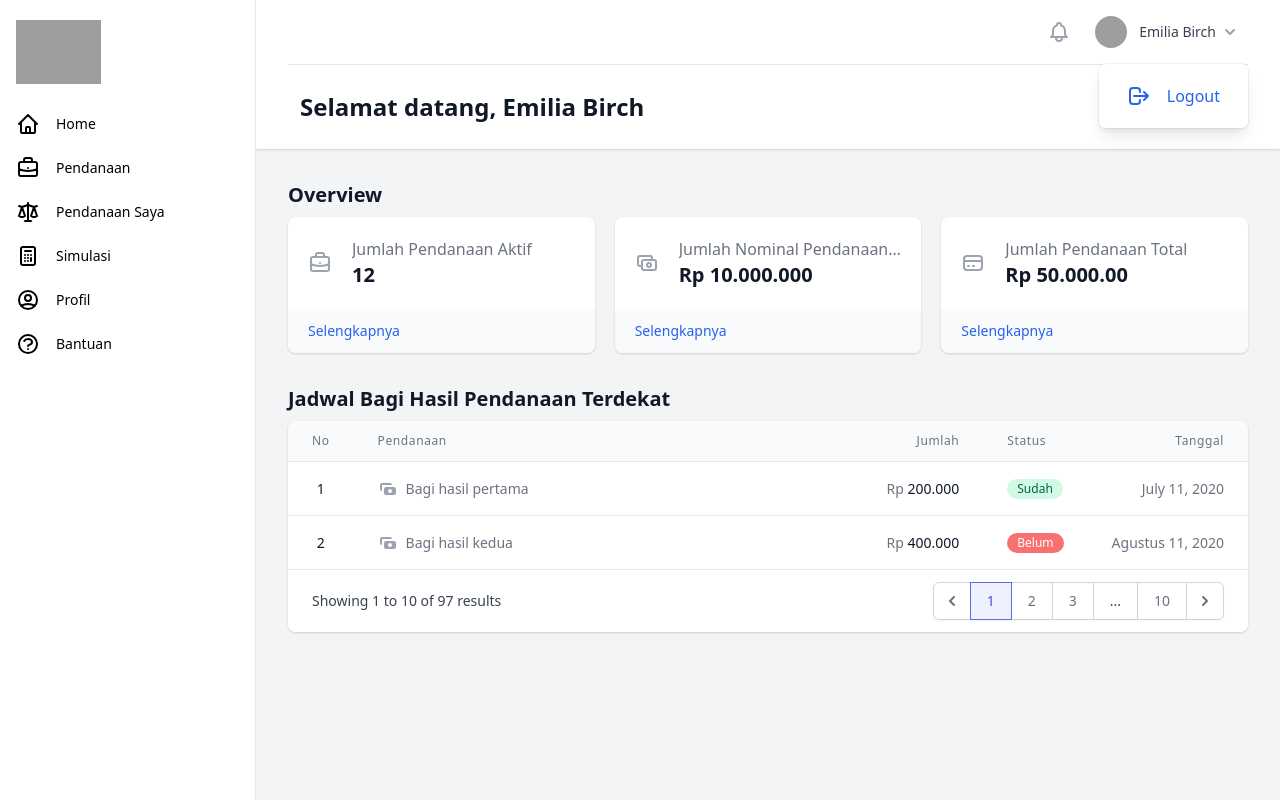
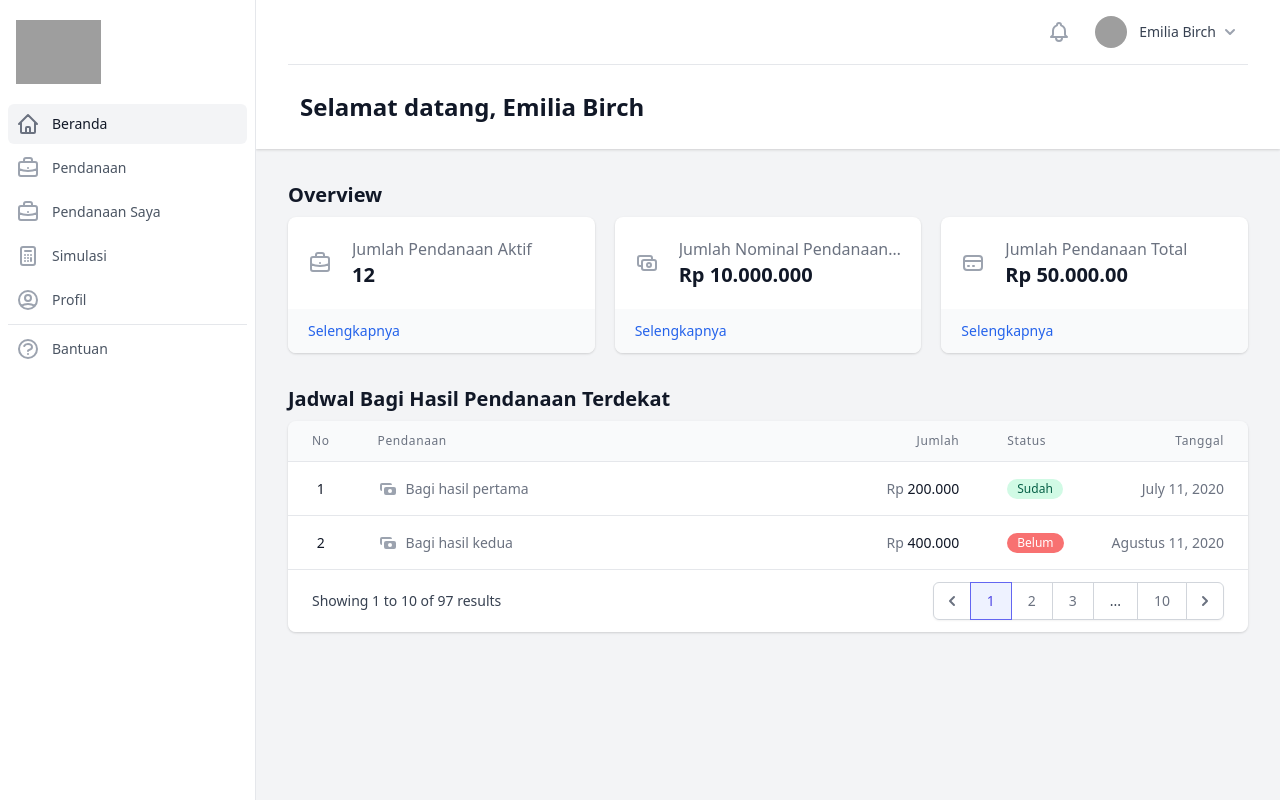
Before and after one commit to wildanalifr/swn, a website: page views/dashboard-pendana.html in a window 1280 px wide. Drawn offline with Linux system fonts and the light colour scheme; grey boxes are pictures that could not be loaded.

Commit message:
update dashboard-pendanaan

```diff
--- a/views/dashboard-pendana.html
+++ b/views/dashboard-pendana.html
@@ -48,9 +48,8 @@
               <img class="h-16 w-auto" src="https://swn.co.id/assets/img/logo/logo_text_compressed.png" alt="Workflow" />
             </div>
             <div class="mt-5 flex-grow flex flex-col">
-              <nav class="flex-1 px-2 bg-white space-y-1">
+              <!-- <nav class="flex-1 px-2 bg-white space-y-1">
                 <a href="#" class="text-black hover:text-blue-800 group flex items-center px-2 py-2 text-sm leading-6 font-medium rounded-md" aria-current="page">
-                  <!-- Heroicon name: outline/home -->
                   <svg class="mr-4 flex-shrink-0 h-6 w-6" xmlns="http://www.w3.org/2000/svg" fill="none" viewBox="0 0 24 24" stroke="currentColor" aria-hidden="true">
                     <path stroke-linecap="round" stroke-linejoin="round" stroke-width="2" d="M3 12l2-2m0 0l7-7 7 7M5 10v10a1 1 0 001 1h3m10-11l2 2m-2-2v10a1 1 0 01-1 1h-3m-6 0a1 1 0 001-1v-4a1 1 0 011-1h2a1 1 0 011 1v4a1 1 0 001 1m-6 0h6" />
                   </svg>
@@ -65,7 +64,6 @@
                 </a>
 
                 <a href="#" class="text-black hover:text-blue-800 group flex items-center px-2 py-2 text-sm leading-6 font-medium rounded-md">
-                  <!-- Heroicon name: outline/scale -->
                   <svg class="mr-4 flex-shrink-0 h-6 w-6" xmlns="http://www.w3.org/2000/svg" fill="none" viewBox="0 0 24 24" stroke="currentColor" aria-hidden="true">
                     <path stroke-linecap="round" stroke-linejoin="round" stroke-width="2" d="M3 6l3 1m0 0l-3 9a5.002 5.002 0 006.001 0M6 7l3 9M6 7l6-2m6 2l3-1m-3 1l-3 9a5.002 5.002 0 006.001 0M18 7l3 9m-3-9l-6-2m0-2v2m0 16V5m0 16H9m3 0h3" />
                   </svg>
@@ -86,8 +84,46 @@
                   Profil
                 </a>
 
+                <hr />
+
                 <a href="#" class="group flex items-center px-2 py-2 text-sm leading-6 font-medium rounded-md text-black hover:text-blue-800">
                   <svg class="mr-4 h-6 w-6" xmlns="http://www.w3.org/2000/svg" fill="none" viewBox="0 0 24 24" stroke="currentColor" aria-hidden="true">
+                    <path stroke-linecap="round" stroke-linejoin="round" stroke-width="2" d="M8.228 9c.549-1.165 2.03-2 3.772-2 2.21 0 4 1.343 4 3 0 1.4-1.278 2.575-3.006 2.907-.542.104-.994.54-.994 1.093m0 3h.01M21 12a9 9 0 11-18 0 9 9 0 0118 0z" />
+                  </svg>
+                  Bantuan
+                </a>
+              </nav> -->
+
+              <nav class="flex-1 px-2 bg-white space-y-1">
+                <a href="https://ayopppk.com/user" class="bg-gray-100 text-gray-900 group flex items-center px-2 py-2 text-sm font-medium rounded-md"
+                  ><svg xmlns="http://www.w3.org/2000/svg" fill="none" viewBox="0 0 24 24" stroke="currentColor" aria-hidden="true" class="text-gray-500 mr-3 h-6 w-6"><path stroke-linecap="round" stroke-linejoin="round" stroke-width="2" d="M3 12l2-2m0 0l7-7 7 7M5 10v10a1 1 0 001 1h3m10-11l2 2m-2-2v10a1 1 0 01-1 1h-3m-6 0a1 1 0 001-1v-4a1 1 0 011-1h2a1 1 0 011 1v4a1 1 0 001 1m-6 0h6"></path></svg>
+                  Beranda
+                </a>
+                <a href="https://ayopppk.com/user/paket" class="text-gray-600 hover:bg-gray-50 hover:text-gray-900 group flex items-center px-2 py-2 text-sm font-medium rounded-md"
+                  ><svg xmlns="http://www.w3.org/2000/svg" fill="none" viewBox="0 0 24 24" stroke="currentColor" class="text-gray-400 group-hover:text-gray-500 mr-3 h-6 w-6"><path stroke-linecap="round" stroke-linejoin="round" stroke-width="2" d="M21 13.255A23.931 23.931 0 0112 15c-3.183 0-6.22-.62-9-1.745M16 6V4a2 2 0 00-2-2h-4a2 2 0 00-2 2v2m4 6h.01M5 20h14a2 2 0 002-2V8a2 2 0 00-2-2H5a2 2 0 00-2 2v10a2 2 0 002 2z" /></svg>
+                  Pendanaan
+                </a>
+                <a href="https://ayopppk.com/user/pembelian" class="text-gray-600 hover:bg-gray-50 hover:text-gray-900 group flex items-center px-2 py-2 text-sm font-medium rounded-md">
+                  <svg xmlns="http://www.w3.org/2000/svg" fill="none" viewBox="0 0 24 24" stroke="currentColor" class="text-gray-400 group-hover:text-gray-500 mr-3 h-6 w-6">
+                    <path stroke-linecap="round" stroke-linejoin="round" stroke-width="2" d="M21 13.255A23.931 23.931 0 0112 15c-3.183 0-6.22-.62-9-1.745M16 6V4a2 2 0 00-2-2h-4a2 2 0 00-2 2v2m4 6h.01M5 20h14a2 2 0 002-2V8a2 2 0 00-2-2H5a2 2 0 00-2 2v10a2 2 0 002 2z" />
+                  </svg>
+                  Pendanaan Saya
+                </a>
+                <a href="https://ayopppk.com/user/pembelian" class="text-gray-600 hover:bg-gray-50 hover:text-gray-900 group flex items-center px-2 py-2 text-sm font-medium rounded-md">
+                  <svg xmlns="http://www.w3.org/2000/svg" fill="none" viewBox="0 0 24 24" stroke="currentColor" class="text-gray-400 group-hover:text-gray-500 mr-3 h-6 w-6">
+                    <path stroke-linecap="round" stroke-linejoin="round" stroke-width="2" d="M9 7h6m0 10v-3m-3 3h.01M9 17h.01M9 14h.01M12 14h.01M15 11h.01M12 11h.01M9 11h.01M7 21h10a2 2 0 002-2V5a2 2 0 00-2-2H7a2 2 0 00-2 2v14a2 2 0 002 2z" />
+                  </svg>
+                  Simulasi
+                </a>
+                <a href="https://ayopppk.com/user/paket/saya" class="text-gray-600 hover:bg-gray-50 hover:text-gray-900 group flex items-center px-2 py-2 text-sm font-medium rounded-md">
+                  <svg xmlns="http://www.w3.org/2000/svg" fill="none" viewBox="0 0 24 24" stroke="currentColor" class="text-gray-400 group-hover:text-gray-500 mr-3 h-6 w-6">
+                    <path stroke-linecap="round" stroke-linejoin="round" stroke-width="2" d="M5.121 17.804A13.937 13.937 0 0112 16c2.5 0 4.847.655 6.879 1.804M15 10a3 3 0 11-6 0 3 3 0 016 0zm6 2a9 9 0 11-18 0 9 9 0 0118 0z" />
+                  </svg>
+                  Profil
+                </a>
+                <hr />
+                <a href="https://ayopppk.com/manage" class="text-gray-600 hover:bg-gray-50 hover:text-gray-900 group flex items-center px-2 py-2 text-sm font-medium rounded-md">
+                  <svg xmlns="http://www.w3.org/2000/svg" fill="none" viewBox="0 0 24 24" stroke="currentColor" class="text-gray-400 group-hover:text-gray-500 mr-3 h-6 w-6">
                     <path stroke-linecap="round" stroke-linejoin="round" stroke-width="2" d="M8.228 9c.549-1.165 2.03-2 3.772-2 2.21 0 4 1.343 4 3 0 1.4-1.278 2.575-3.006 2.907-.542.104-.994.54-.994 1.093m0 3h.01M21 12a9 9 0 11-18 0 9 9 0 0118 0z" />
                   </svg>
                   Bantuan
@@ -137,7 +173,7 @@
                 From: "transform opacity-100 scale-100"
                 To: "transform opacity-0 scale-95"
             -->
-                <div class="origin-top-right absolute right-0 mt-2 rounded-md shadow-lg p-2 lg:px-5 lg:py-3 bg-white ring-1 ring-black ring-opacity-5 focus:outline-none" role="menu" aria-orientation="vertical" aria-labelledby="user-menu-button" tabindex="-1">
+                <div class="hidden origin-top-right absolute right-0 mt-2 rounded-md shadow-lg p-2 lg:px-5 lg:py-3 bg-white ring-1 ring-black ring-opacity-5 focus:outline-none" role="menu" aria-orientation="vertical" aria-labelledby="user-menu-button" tabindex="-1">
                   <!-- Active: "bg-gray-100", Not Active: "" -->
                   <a href="#" class="flex items-center justify-center space-x-2 lg:space-x-4 p-2 text-sm text-blue-600 hover:text-" role="menuitem" tabindex="-1" id="user-menu-item-2">
                     <svg xmlns="http://www.w3.org/2000/svg" class="h-6 w-h-6" fill="none" viewBox="0 0 24 24" stroke="currentColor">
```
Also changed, not shown: public/css/style.css.
